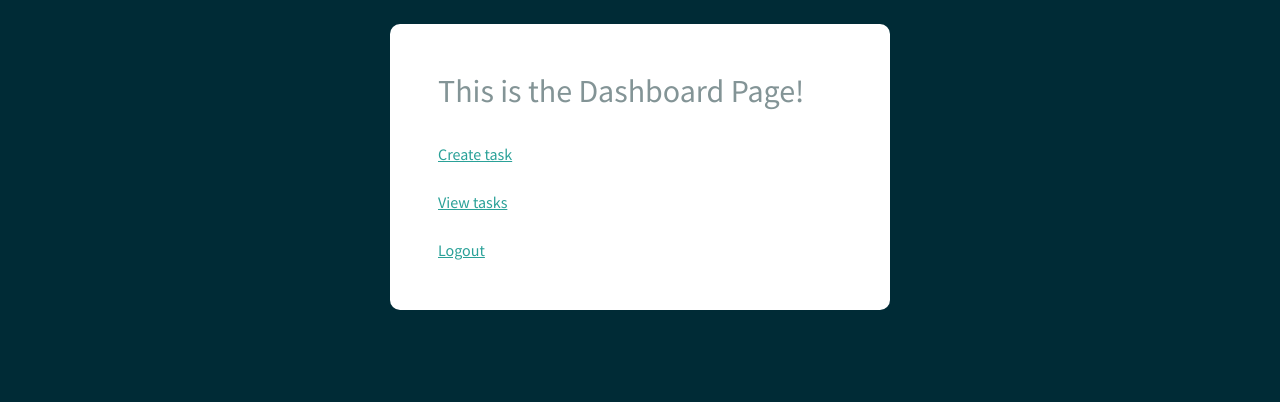
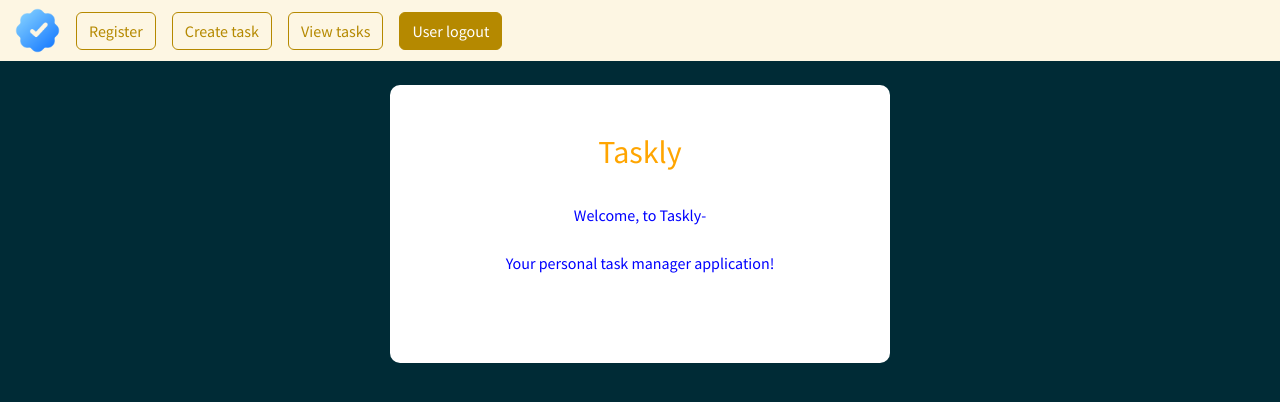
Before and after one commit to imMouna/taskly, a Django app: page /dashboard/ in a window 1280 px wide. Shown: the top 402 px of the page. Run offline with Django 5.2, Linux system fonts and the light colour scheme; the visitor is signed in with stand-in values (Sample User, id 1).

Commit message:
Added Ui to the application

```diff
--- a/taskly/static/css/styles.css
+++ b/taskly/static/css/styles.css
@@ -1,8 +1,9 @@
-h1 {
-    color: rgb(221, 136, 24);
+.text-center {
+    color: blue;
 }
 
+
 .form-layout {
-    border-radius: 10px;
-    width: 500px; /* or you can use a larger fixed width if needed, like 300px */
+  border-radius: 10px;
+  width: 500px; /* or you can use a larger fixed width if needed, like 300px */
 }
--- a/taskly/templates/base.html
+++ /dev/null
@@ -1,3 +0,0 @@
-<!------<h4> This is done by using html templates </h4>
-
-<hr>---->
--- /dev/null
+++ b/taskly/templates/profile/base.html
@@ -0,0 +1,74 @@
+{% load static %}
+<nav
+  class="navbar navbar-expand-lg navbar-light bg-light justify-content-center"
+>
+<a href="{% url '' %}">
+
+  <img src="{% static 'images/checklist.png' %}" alt="" style="width: 45px; height: 45px; margin-left: 15px;">
+
+</a>
+
+  <button
+    class="navbar-toggler"
+    type="button"
+    data-toggle="collapse"
+    data-target="#navbarNavDropdown"
+    aria-controls="navbarNavDropdown"
+    aria-expanded="false"
+    aria-label="Toggle navigation"
+  >
+    <span class="navbar-toggler-icon"></span>
+  </button>
+
+  <div class="collapse navbar-collapse text-center" id="navbarNavDropdown">
+    <ul class="navbar-nav ml-auto">
+      &nbsp; &nbsp; &nbsp;
+
+      <!-- Register --->
+      <li class="nav-item">
+        <a class="btn btn-outline-primary navbar-btn" type="button" href="{% url 'register' %}"
+        >Register</a
+        >
+      </li>
+
+      &nbsp; &nbsp; &nbsp;
+
+      <!-- Create task --->
+      <li class="nav-item">
+        <a
+          class="btn btn-outline-primary navbar-btn"
+          type="button"
+          href="{% url 'create-task' %}"
+        >
+          Create task
+        </a>
+      </li>
+
+      &nbsp; &nbsp; &nbsp;
+
+      <!-- View tasks --->
+      <li class="nav-item">
+        <a
+          class="btn btn-outline-primary navbar-btn"
+          type="button"
+          href="{% url 'view-tasks' %}"
+        >
+          View tasks
+        </a>
+      </li>
+
+      &nbsp; &nbsp; &nbsp;
+
+      <!-- User logout --->
+      <li class="nav-item">
+        <a
+          class="btn btn-primary navbar-btn"
+          type="button"
+          href="{% url 'user-logout' %}"
+        >
+          User logout
+        </a>
+      </li>
+    </ul>
+  </div>
+</nav>
--- a/taskly/templates/profile/dashboard.html
+++ b/taskly/templates/profile/dashboard.html
@@ -6,7 +6,7 @@
 
     <meta charset="UTF-8" />
     <meta name="viewport" content="width=device-width, initial-scale=1.0" />
-    <title>Home Page🏠</title>
+    <title> Taskly | Dashboard </title>
 
     <link
     rel="stylesheet" type="text/css" href="https://bootswatch.com/5/solar/bootstrap.min.css"
@@ -18,25 +18,19 @@
 
 </head>
 
-    {% include 'base.html' %}
+{% include 'profile/base.html' %}
 
     <br>
 
 <div class="container bg-white shadow-md p-5 form-layout">
 
-    <h2> This is the Dashboard Page! </h2>
+    <h2 style="color: orange;" class="text-center"> Taskly </h2>
 
     <br>
 
-    <a href="{% url 'create-task' %}"> Create task </a>
+    <p class="text-center"> Welcome, to Taskly- <br><br> Your personal task manager application! </p>
 
-    <br><br>
-
-    <a href="{% url 'view-tasks' %}"> View tasks </a>
-
-    <br><br>
-
-    <a href="{% url 'user-logout' %}"> Logout </a>
+    <br>
 
 </div>
 
```
Also changed, not shown: taskly/templates/index.html (+9 -6 lines), taskly/templates/my-login.html (+14 -5 lines), taskly/templates/pre-base.html (added, +14 -0 lines), taskly/templates/profile/create-task.html (+8 -5 lines), taskly/templates/profile/delete-task.html (+7 -5 lines), taskly/templates/profile/update-task.html (+12 -6 lines), taskly/templates/profile/view-tasks.html (+13 -11 lines), taskly/templates/register.html (+12 -5 lines), taskly/todo/urls.py (+0 -10 lines), taskly/static/images/checklist.png (added), taskly/static/images/sp-2.png (deleted).
